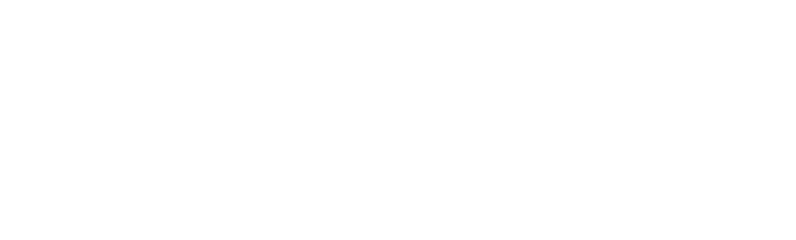
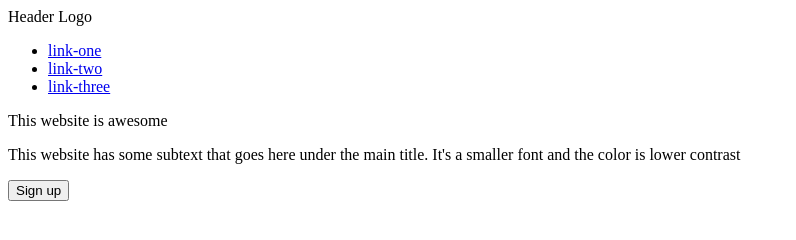
Before and after one commit to KevinRivera21/odin-landing-page, a plain HTML site: page index.html in a window 1280 px wide. Shown: the whole page, without its empty margins (0-796 px from the left). Drawn offline with Linux system fonts and the light colour scheme.

Commit message:
Create html hero section

```diff
--- a/index.html
+++ b/index.html
@@ -7,7 +7,32 @@
 </head>
 
 <body>
+    <div class="hero">
+        <div class="header">
+            <div class="left">
+                <div class="logo">
+                    Header Logo
+                </div>
+            </div>
+            <div class="links-right">
+                <ul class="links">
+                    <li><a href="google.com">link-one</a></li>
+                    <li><a href="google.com">link-two</a></li>
+                    <li><a href="google.com">link-three</a></li>
+                </ul>
+            </div>
+        </div>
+        <div class="main-section">
+            <p class="main-text">This website is awesome</p>
+            <p class="subtext">This website has some subtext that goes here under the main title. It's a smaller font and the color is lower contrast</p>
+            <a href="signup.html">
+                <button>Sign up</button>
+            </a>
+        </div>
+    </div>
+    <div class="middle-section">
 
+    </div>
 
 
 </body>
```
